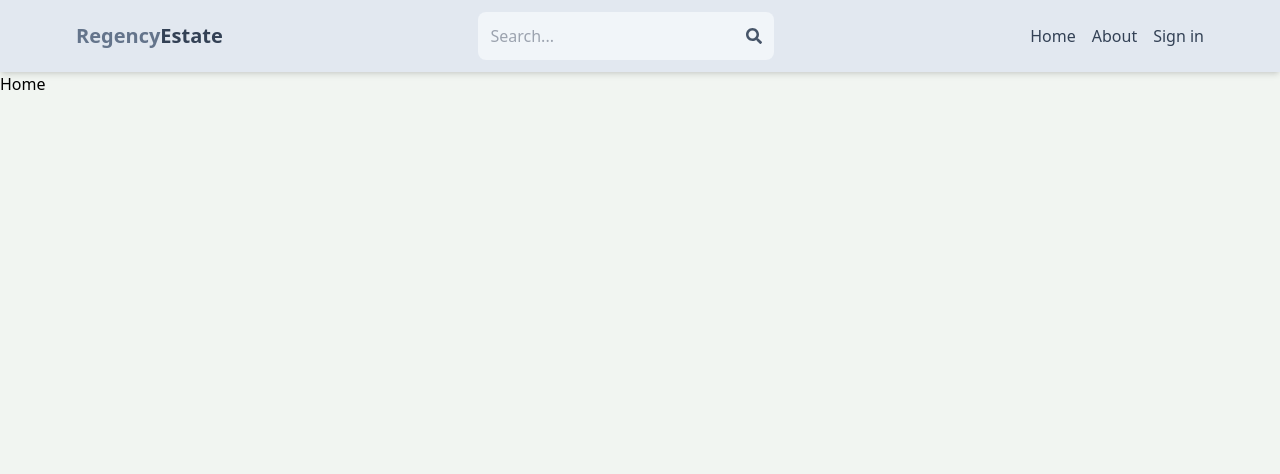
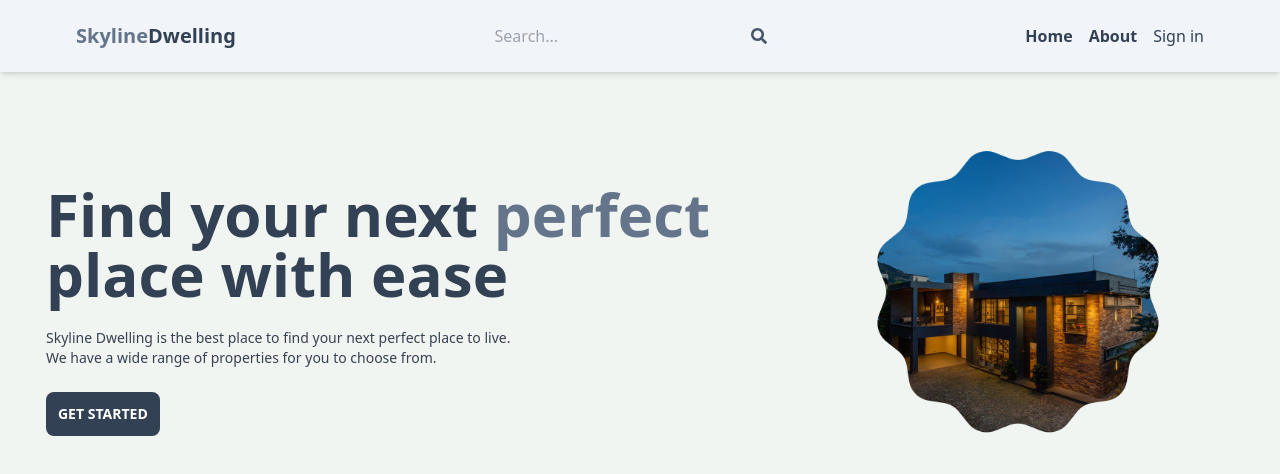
Before and after one commit to Fayezkhan1/mern--real-estate-project, a React (Vite) app in the folder client/: page / in a window 1280 px wide. Shown: the top 474 px of the page. Built offline with nearby package versions, Linux system fonts and the light colour scheme; no server answers.

Commit message:
complete home and about page

```diff
--- a/client/src/components/Header.jsx
+++ b/client/src/components/Header.jsx
@@ -105,12 +105,12 @@
   }, []);
 
   return (
-    <header className='bg-slate-200 shadow-md'>
+    <header className='bg-slate-100 shadow-md'>
       <div className='flex justify-between items-center max-w-6xl mx-auto p-3'>
         <Link to='/'>
           <h1 className='font-bold text-sm sm:text-xl flex flex-wrap'>
-            <span className='text-slate-500'>Regency</span>
-            <span className='text-slate-700'>Estate</span>
+            <span className='text-slate-500'>Skyline</span>
+            <span className='text-slate-700'>Dwelling</span>
           </h1>
         </Link>
         <form
@@ -130,12 +130,12 @@
         </form>
         <ul className='flex gap-4'>
           <Link to='/'>
-            <li className='hidden sm:inline text-slate-700 hover:underline'>
+            <li className='  hidden sm:inline text-slate-700 hover:underline font-semibold'>
               Home
             </li>
           </Link>
           <Link to='/about'>
-            <li className='hidden sm:inline text-slate-700 hover:underline'>
+            <li className='hidden sm:inline text-slate-700 hover:underline font-semibold'>
               About
             </li>
           </Link>
--- a/client/src/pages/About.jsx
+++ b/client/src/pages/About.jsx
@@ -2,6 +2,13 @@
 
 export default function About() {
   return (
-    <div>About</div>
+    <div className='py-20 px-4 max-w-6xl mx-auto'>
+      <h1 className='text-3xl font-bold mb-4 text-slate-800'>About Skyline Dwelling</h1>
+      <p className='mb-4 text-slate-700'>Skyline Dwelling is a leading real estate agency that specializes in helping clients buy, sell, and rent properties in the most desirable neighborhoods. Our team of experienced agents is dedicated to providing exceptional service and making the buying and selling process as smooth as possible.</p>
+      <p className='mb-4 text-slate-700'>
+      Our mission is to help our clients achieve their real estate goals by providing expert advice, personalized service, and a deep understanding of the local market. Whether you are looking to buy, sell, or rent a property, we are here to help you every step of the way.
+      </p>
+      <p className='mb-4 text-slate-700'>Our team of agents has a wealth of experience and knowledge in the real estate industry, and we are committed to providing the highest level of service to our clients. We believe that buying or selling a property should be an exciting and rewarding experience, and we are dedicated to making that a reality for each and every one of our clients.</p>
+    </div>
   )
 }
--- a/client/src/pages/Home.jsx
+++ b/client/src/pages/Home.jsx
@@ -1,7 +1,151 @@
-import React from 'react'
+import { useEffect, useState } from 'react';
+import { Link } from 'react-router-dom';
+import { Swiper, SwiperSlide } from 'swiper/react';
+import { Navigation } from 'swiper/modules';
+import SwiperCore from 'swiper';
+import 'swiper/css/bundle';
+import ListingItem from '../components/ListingItem';
+import img from '../assets/Untitled design (2).png'
 
 export default function Home() {
+  const [offerListings, setOfferListings] = useState([]);
+  const [saleListings, setSaleListings] = useState([]);
+  const [rentListings, setRentListings] = useState([]);
+  SwiperCore.use([Navigation]);
+  console.log(offerListings);
+  useEffect(() => {
+    const fetchOfferListings = async () => {
+      try {
+        const res = await fetch('/api/listing/get?offer=true&limit=4');
+        const data = await res.json();
+        setOfferListings(data);
+        fetchRentListings();
+      } catch (error) {
+        console.log(error);
+      }
+    };
+    const fetchRentListings = async () => {
+      try {
+        const res = await fetch('/api/listing/get?type=rent&limit=4');
+        const data = await res.json();
+        setRentListings(data);
+        fetchSaleListings();
+      } catch (error) {
+        console.log(error);
+      }
+    };
+
+    const fetchSaleListings = async () => {
+      try {
+        const res = await fetch('/api/listing/get?type=sale&limit=4');
+        const data = await res.json();
+        setSaleListings(data);
+      } catch (error) {
+        log(error);
+      }
+    };
+    fetchOfferListings();
+  }, []);
   return (
-    <div>Home</div>
-  )
+    <div>
+      {/* top */}
+      <div className='flex'>
+      <div className='flex flex-col gap-6 p-28 px-3 max-w-6xl mx-auto'>
+
+        <h1 className='text-slate-700 font-bold text-3xl lg:text-6xl'>
+          Find your next <span className='text-slate-500'>perfect</span>
+          <br />
+          place with ease
+        </h1>
+
+        <div className='text-gray-700 text-xs sm:text-sm'>
+          Skyline Dwelling is the best place to find your next perfect place to
+          live.
+          <br />
+
+
+          We have a wide range of properties for you to choose from.
+        </div>
+        <Link
+          to={'/search'}
+          className='text-xs sm:text-sm text-blue-800 font-bold hover:underline'
+        >
+          <button className='bg-slate-700 text-white rounded-lg uppercase hover:opacity-95 p-3'> Get started</button>
+
+        </Link>
+
+      </div>
+      <div className='flex flex-col  p-18 px-7 max-w-6xl mx-auto mt-7'>
+      <img
+            src={img}
+            alt="Your Alt Text"
+            className="w-full h-auto max-w-[400px] mx-auto md:ml-auto"
+          />
+  </div>
+      </div>
+
+
+      {/* swiper */}
+      <Swiper navigation>
+        {offerListings &&
+          offerListings.length > 0 &&
+          offerListings.map((listing) => (
+            <SwiperSlide>
+              <div
+                style={{
+                  background: `url(${listing.imageUrls[0]}) center no-repeat`,
+                  backgroundSize: 'cover',
+                }}
+                className='h-[500px]'
+                key={listing._id}
+              ></div>
+            </SwiperSlide>
+          ))}
+      </Swiper>
+
+      {/* listing results for offer, sale and rent */}
+
+      <div className='max-w-6xl mx-auto p-3 flex flex-col gap-8 my-10'>
+        {offerListings && offerListings.length > 0 && (
+          <div className=''>
+            <div className='my-3'>
+              <h2 className='text-2xl font-semibold text-slate-600'>Recent offers</h2>
+              <Link className='text-sm text-blue-800 hover:underline' to={'/search?offer=true'}>Show more offers</Link>
+            </div>
+            <div className='flex flex-wrap gap-4'>
+              {offerListings.map((listing) => (
+                <ListingItem listing={listing} key={listing._id} />
+              ))}
+            </div>
+          </div>
+        )}
+        {rentListings && rentListings.length > 0 && (
+          <div className=''>
+            <div className='my-3'>
+              <h2 className='text-2xl font-semibold text-slate-600'>Recent places for rent</h2>
+              <Link className='text-sm text-blue-800 hover:underline' to={'/search?type=rent'}>Show more places for rent</Link>
+            </div>
+            <div className='flex flex-wrap gap-4'>
+              {rentListings.map((listing) => (
+                <ListingItem listing={listing} key={listing._id} />
+              ))}
+            </div>
+          </div>
+        )}
+        {saleListings && saleListings.length > 0 && (
+          <div className=''>
+            <div className='my-3'>
+              <h2 className='text-2xl font-semibold text-slate-600'>Recent places for sale</h2>
+              <Link className='text-sm text-blue-800 hover:underline' to={'/search?type=sale'}>Show more places for sale</Link>
+            </div>
+            <div className='flex flex-wrap gap-4'>
+              {saleListings.map((listing) => (
+                <ListingItem listing={listing} key={listing._id} />
+              ))}
+            </div>
+          </div>
+        )}
+      </div>
+    </div>
+  );
 }
--- a/client/src/pages/Search.jsx
+++ b/client/src/pages/Search.jsx
@@ -674,7 +674,7 @@
         <h1 className='text-3xl font-semibold border-b p-3 text-slate-700 mt-5'>
           Listing results:
         </h1>
-        <div className='p-7 flex flex-wrap gap-4'>
+        <div className='p-10 flex flex-wrap gap-12'>
           {!loading && listings.length === 0 && (
             <p className='text-xl text-slate-700'>No listing found!</p>
           )}
```
Also changed, not shown: client/src/assets/Untitled design (1).png (added), client/src/assets/Untitled design (2).png (added).
